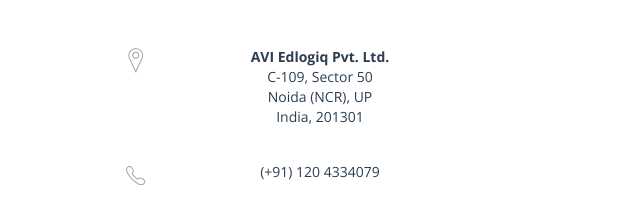
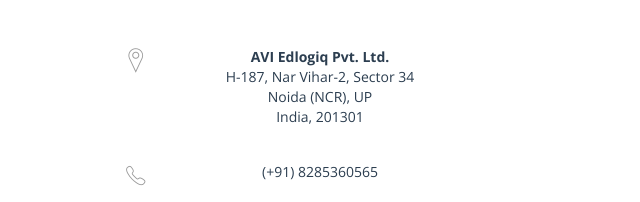
Before and after one commit to abhicris/edlogiq.com, a plain HTML site: page index.html in a window 1280 px wide. Shown: the part 3295-3497 px from the top of the page, 339-979 px from the left. Drawn offline with nearby package versions, Linux system fonts and the light colour scheme; a script that the page names is missing.

```diff
--- a/index.html
+++ b/index.html
@@ -4,6 +4,9 @@
     <head>
         <meta charset="utf-8" />
         <meta name="viewport" content="width=device-width, initial-scale=1.0, maximum-scale=1, user-scalable=no">
+        <meta name="description" content="Brain Fitness Startup">
+        <meta name="keywords" content="brain, training, brain training, brain training games, neuroscience, cognitive training, neuroplasticity, concentration, memory, attention, visual, flexibility, speed, how to improve">
+        <meta name="author" content="Abhishek Krishna">
 
         <title>Edlogiq</title>
 
@@ -442,7 +445,7 @@ h2{
                                     <div class="media-body">
                                         <address>
                                             <strong>AVI Edlogiq Pvt. Ltd.</strong><br>
-                                            C-109, Sector 50<br>
+                                            H-187, Nar Vihar-2, Sector 34<br>
                                             Noida (NCR), UP<br>
                                             India, 201301
                                         </address>
@@ -451,7 +454,7 @@ h2{
                                 <div class="media">
                                     <i class="pull-left ion-ios7-telephone-outline fa-2x text-muted"></i>
                                     <div class="media-body">
-                                       (+91) 120 4334079
+                                       (+91) 8285360565
                                     </div>
                                 </div>
                                 <div class="media">
```
